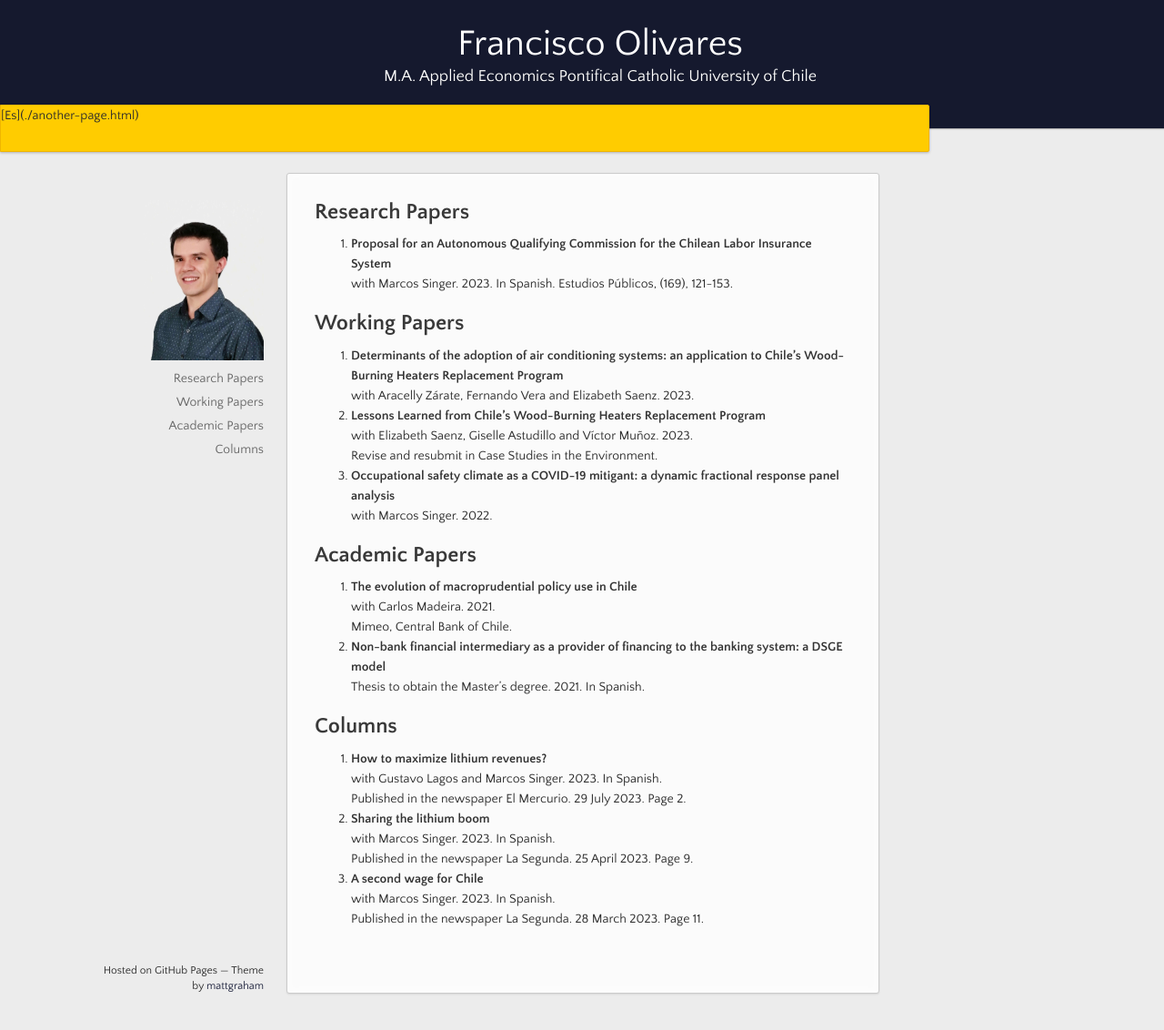
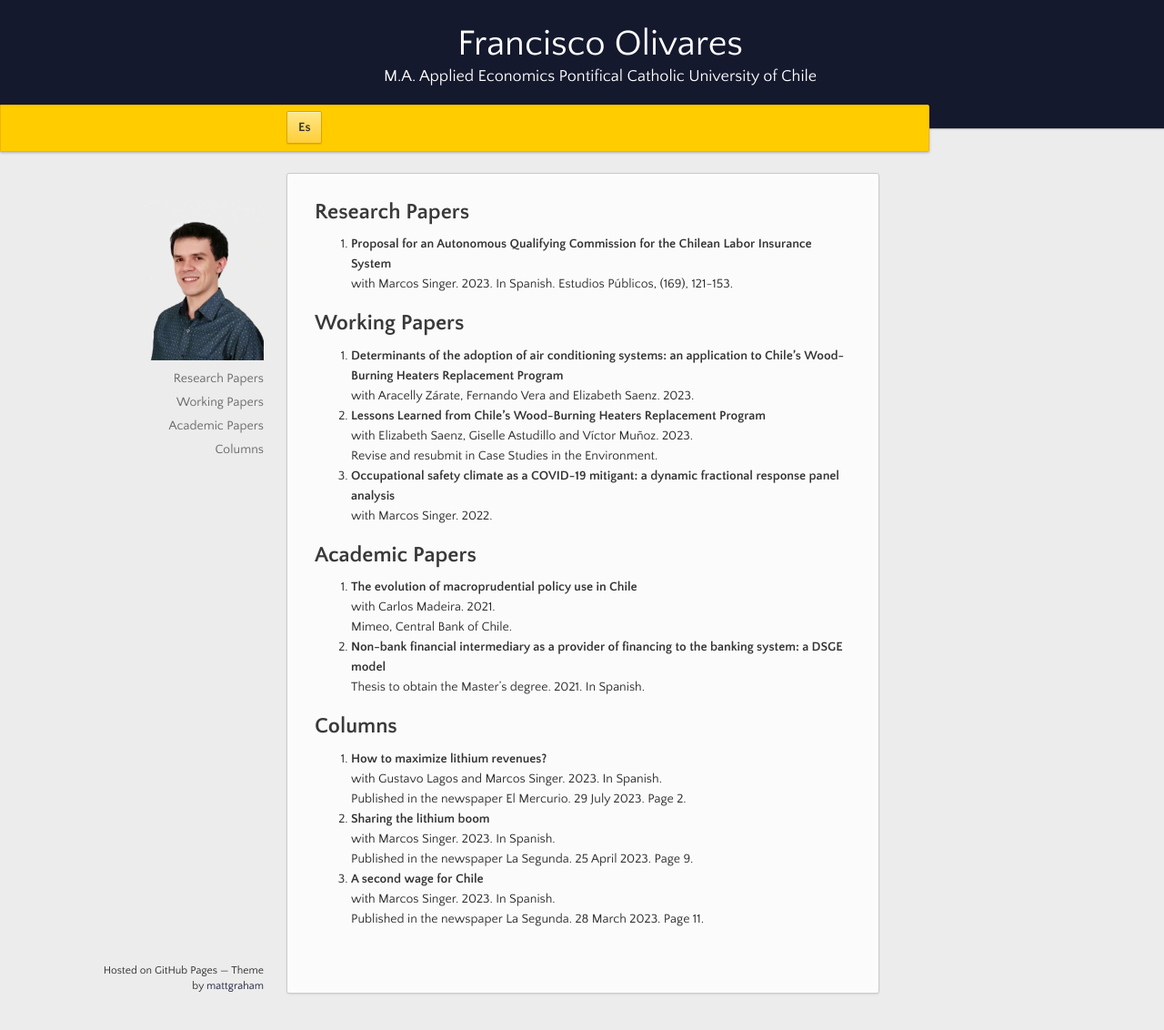
Before and after one commit to fco-olivares/fco-olivares.github.io, a Jekyll site: the page built from index.md, in a window 1280 px wide and 1132 px high. Shown: the whole window at 91% size. Built offline with Jekyll 4.4.1, drawn with Linux system fonts in a browser that asks for light colours; our own code applies the rules of GitHub Pages for plain Markdown files.

Commit message:
Update default.html

```diff
--- a/_layouts/default.html
+++ b/_layouts/default.html
@@ -23,7 +23,7 @@
       </header>
 
       <div id="banner">
-        [Es](./another-page.html)
+        <a href="{./another-page.html}" class="button fork"><strong>Es</strong></a>
       </div><!-- end banner -->
 
     <div class="wrapper">
```
